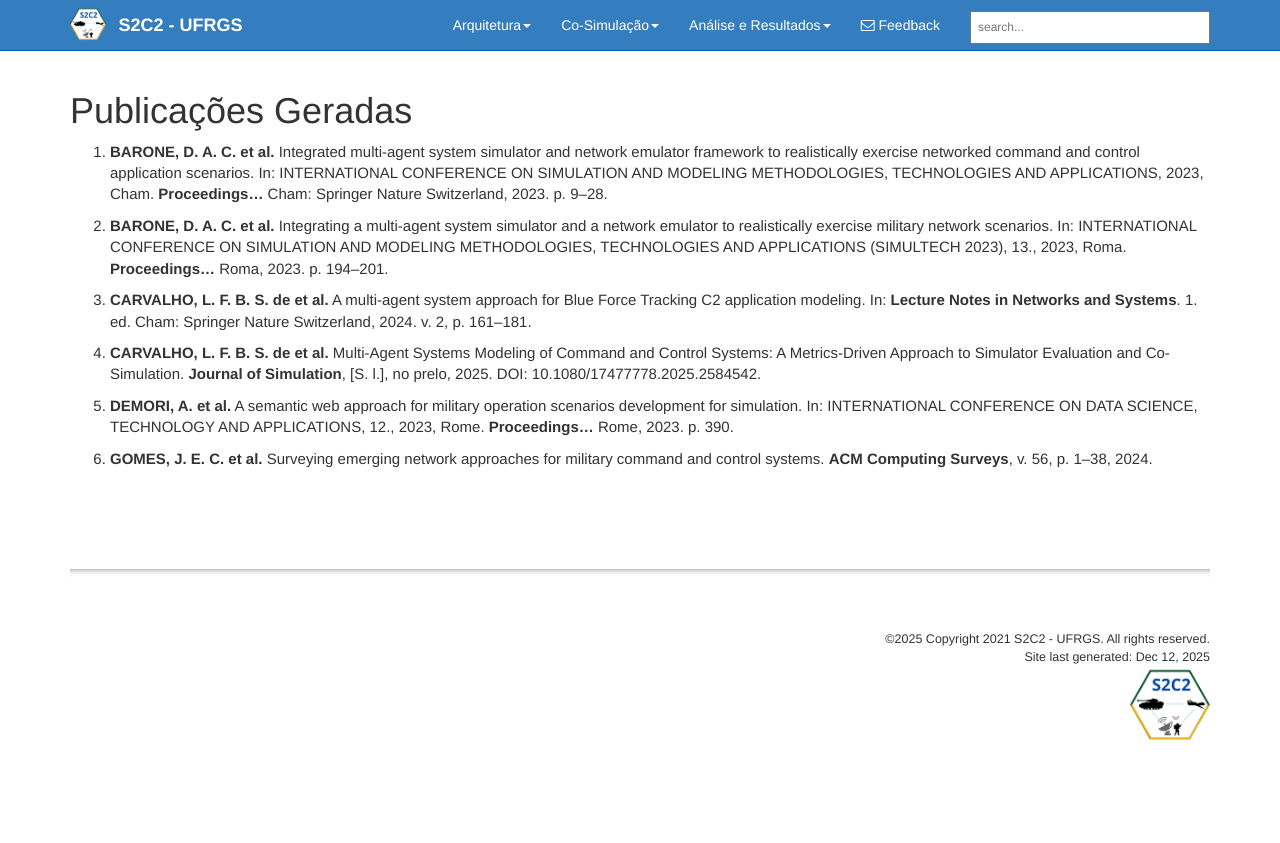
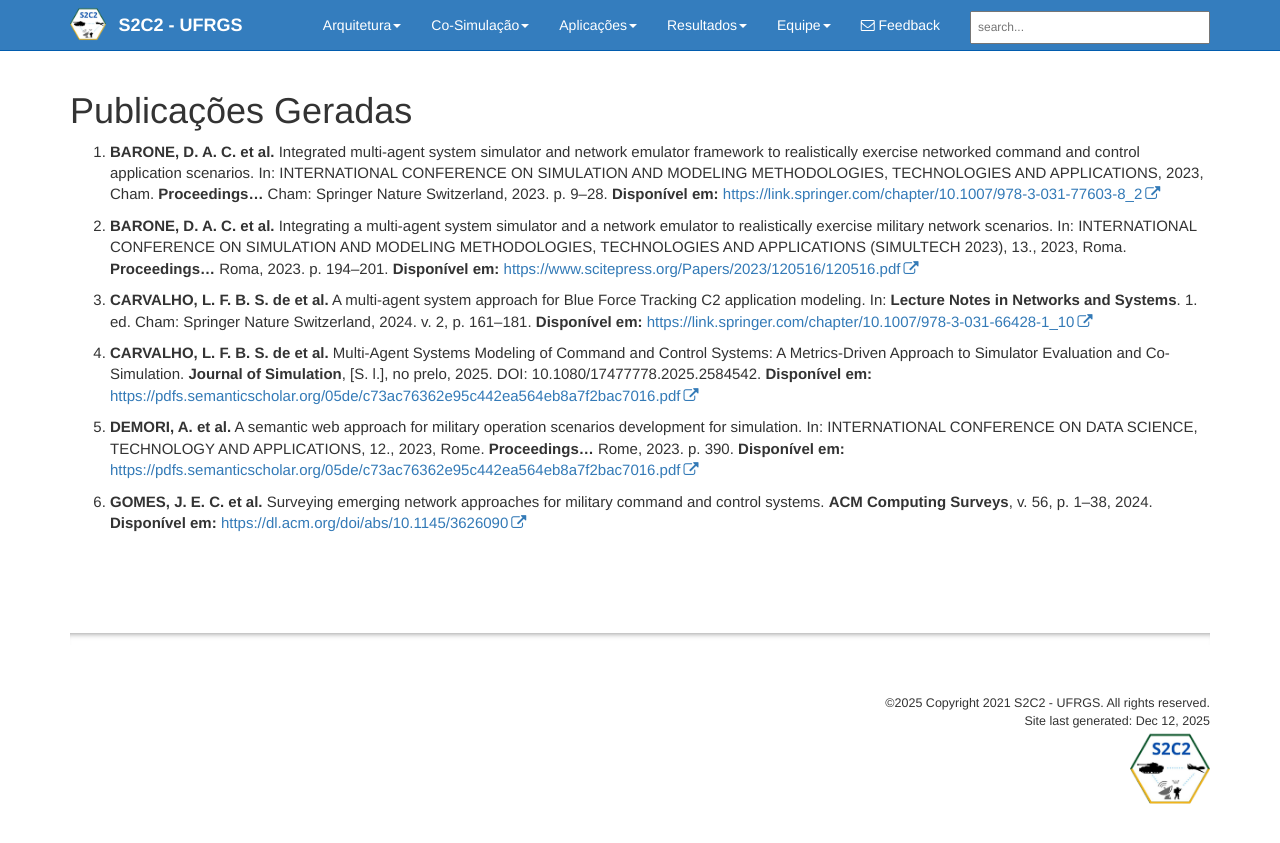
Before and after one commit to S2C2-UFRGS/S2C2-UFRGS, a Jekyll site: the page built from pages/s2c2/publicacoes.md, in a window 1280 px wide. Shown: the top 843 px of the page. Built offline with Jekyll 4.4.1, drawn with Linux system fonts in a browser that asks for light colours; comment, search, counter and statistics services are not loaded.

Commit message:
content update and inclusion of team data

```diff
--- a/_config.yml
+++ b/_config.yml
@@ -15,6 +15,9 @@ company_name: Copyright 2021 S2C2 - UFRGS
 company_logo: "https://s2c2-ufrgs.github.io/S2C2-UFRGS/assets/images/logos2c2.png"
 
 github_editme_path: tomjoht/documentation-theme-jekyll/blob/gh-pages/
+
+email_subject: "CONTATO: Projeto S2C2-UFRGS"
+
 # if you're using Github, provide the basepath to the branch you've created for reviews, following the sample here. if not, leave this value blank.
 
 # gitlab_editme_path: tomjoht/documentation-theme-jekyll/blob/gh-pages/
--- a/pages/s2c2/publicacoes.md
+++ b/pages/s2c2/publicacoes.md
@@ -6,9 +6,9 @@ toc: false
 page_comments: false
 ---
 
-1.  **BARONE, D. A. C. et al.** Integrated multi-agent system simulator and network emulator framework to realistically exercise networked command and control application scenarios. In: INTERNATIONAL CONFERENCE ON SIMULATION AND MODELING METHODOLOGIES, TECHNOLOGIES AND APPLICATIONS, 2023, Cham. **Proceedings...** Cham: Springer Nature Switzerland, 2023. p. 9–28.
-2.  **BARONE, D. A. C. et al.** Integrating a multi-agent system simulator and a network emulator to realistically exercise military network scenarios. In: INTERNATIONAL CONFERENCE ON SIMULATION AND MODELING METHODOLOGIES, TECHNOLOGIES AND APPLICATIONS (SIMULTECH 2023), 13., 2023, Roma. **Proceedings...** Roma, 2023. p. 194–201.
-3.  **CARVALHO, L. F. B. S. de et al.** A multi-agent system approach for Blue Force Tracking C2 application modeling. In: **Lecture Notes in Networks and Systems**. 1. ed. Cham: Springer Nature Switzerland, 2024. v. 2, p. 161–181.
-4.  **CARVALHO, L. F. B. S. de et al.** Multi-Agent Systems Modeling of Command and Control Systems: A Metrics-Driven Approach to Simulator Evaluation and Co-Simulation. **Journal of Simulation**, \[S. l.], no prelo, 2025. DOI: 10.1080/17477778.2025.2584542.
-5.  **DEMORI, A. et al.** A semantic web approach for military operation scenarios development for simulation. In: INTERNATIONAL CONFERENCE ON DATA SCIENCE, TECHNOLOGY AND APPLICATIONS, 12., 2023, Rome. **Proceedings...** Rome, 2023. p. 390.
-6.  **GOMES, J. E. C. et al.** Surveying emerging network approaches for military command and control systems. **ACM Computing Surveys**, v. 56, p. 1–38, 2024.
+1.  **BARONE, D. A. C. et al.** Integrated multi-agent system simulator and network emulator framework to realistically exercise networked command and control application scenarios. In: INTERNATIONAL CONFERENCE ON SIMULATION AND MODELING METHODOLOGIES, TECHNOLOGIES AND APPLICATIONS, 2023, Cham. **Proceedings...** Cham: Springer Nature Switzerland, 2023. p. 9–28.    **Disponível em:** [https://link.springer.com/chapter/10.1007/978-3-031-77603-8_2](https://link.springer.com/chapter/10.1007/978-3-031-77603-8_2)
+2.  **BARONE, D. A. C. et al.** Integrating a multi-agent system simulator and a network emulator to realistically exercise military network scenarios. In: INTERNATIONAL CONFERENCE ON SIMULATION AND MODELING METHODOLOGIES, TECHNOLOGIES AND APPLICATIONS (SIMULTECH 2023), 13., 2023, Roma. **Proceedings...** Roma, 2023. p. 194–201.  **Disponível em:** [https://www.scitepress.org/Papers/2023/120516/120516.pdf](https://www.scitepress.org/Papers/2023/120516/120516.pdf)
+3.  **CARVALHO, L. F. B. S. de et al.** A multi-agent system approach for Blue Force Tracking C2 application modeling. In: **Lecture Notes in Networks and Systems**. 1. ed. Cham: Springer Nature Switzerland, 2024. v. 2, p. 161–181. **Disponível em:** [https://link.springer.com/chapter/10.1007/978-3-031-66428-1_10](https://link.springer.com/chapter/10.1007/978-3-031-66428-1_10)
+4.  **CARVALHO, L. F. B. S. de et al.** Multi-Agent Systems Modeling of Command and Control Systems: A Metrics-Driven Approach to Simulator Evaluation and Co-Simulation. **Journal of Simulation**, \[S. l.], no prelo, 2025. DOI: 10.1080/17477778.2025.2584542. **Disponível em:** [https://pdfs.semanticscholar.org/05de/c73ac76362e95c442ea564eb8a7f2bac7016.pdf](https://pdfs.semanticscholar.org/05de/c73ac76362e95c442ea564eb8a7f2bac7016.pdf)
+5.  **DEMORI, A. et al.** A semantic web approach for military operation scenarios development for simulation. In: INTERNATIONAL CONFERENCE ON DATA SCIENCE, TECHNOLOGY AND APPLICATIONS, 12., 2023, Rome. **Proceedings...** Rome, 2023. p. 390. **Disponível em:** [https://pdfs.semanticscholar.org/05de/c73ac76362e95c442ea564eb8a7f2bac7016.pdf](https://pdfs.semanticscholar.org/05de/c73ac76362e95c442ea564eb8a7f2bac7016.pdf)
+6.  **GOMES, J. E. C. et al.** Surveying emerging network approaches for military command and control systems. **ACM Computing Surveys**, v. 56, p. 1–38, 2024. **Disponível em:** [https://dl.acm.org/doi/abs/10.1145/3626090](https://dl.acm.org/doi/abs/10.1145/3626090)
```
Also changed, not shown: _data/topnav.yml (+11 -5 lines), index.md (+0 -2 lines), pages/s2c2/equipe.md (added, +54 -0 lines).
